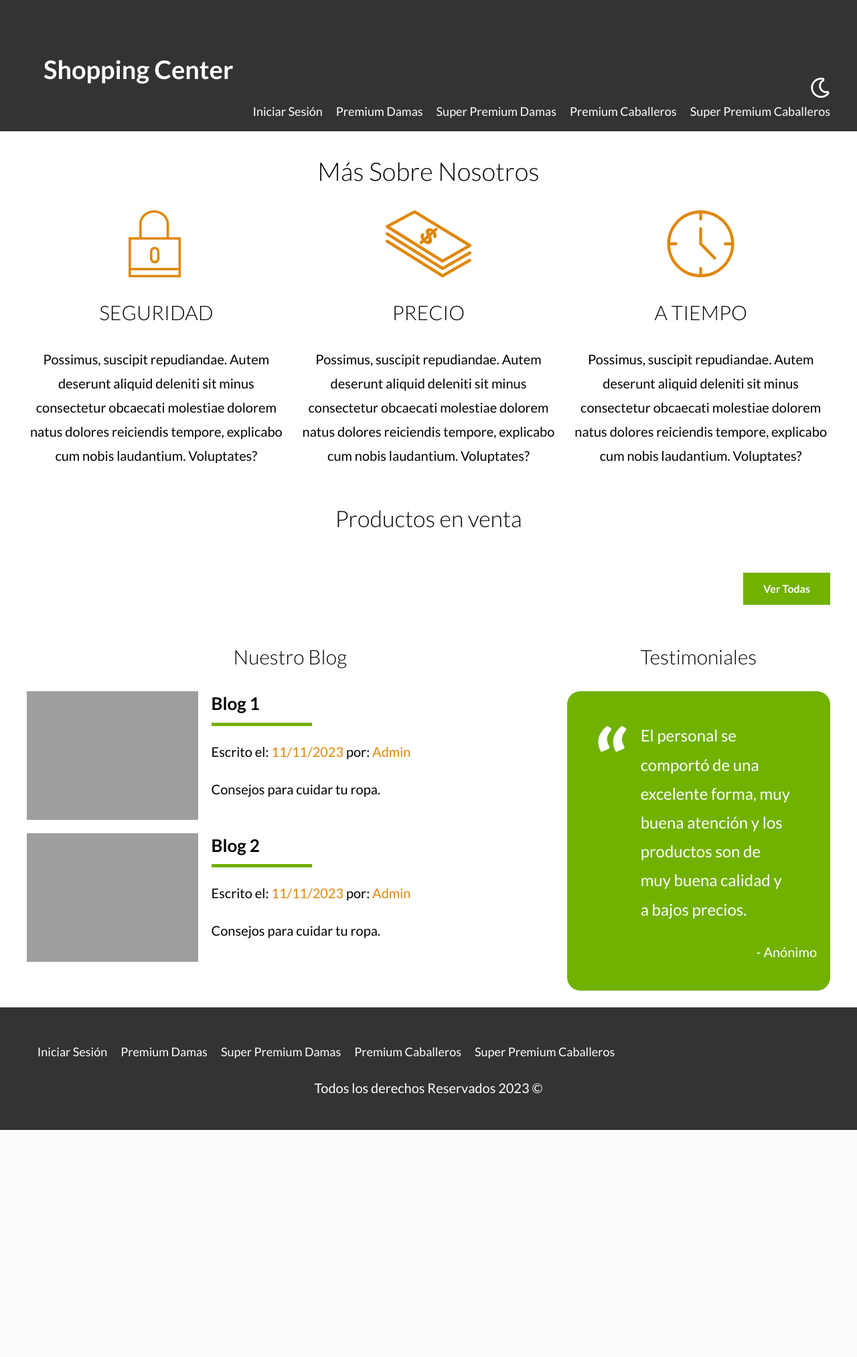
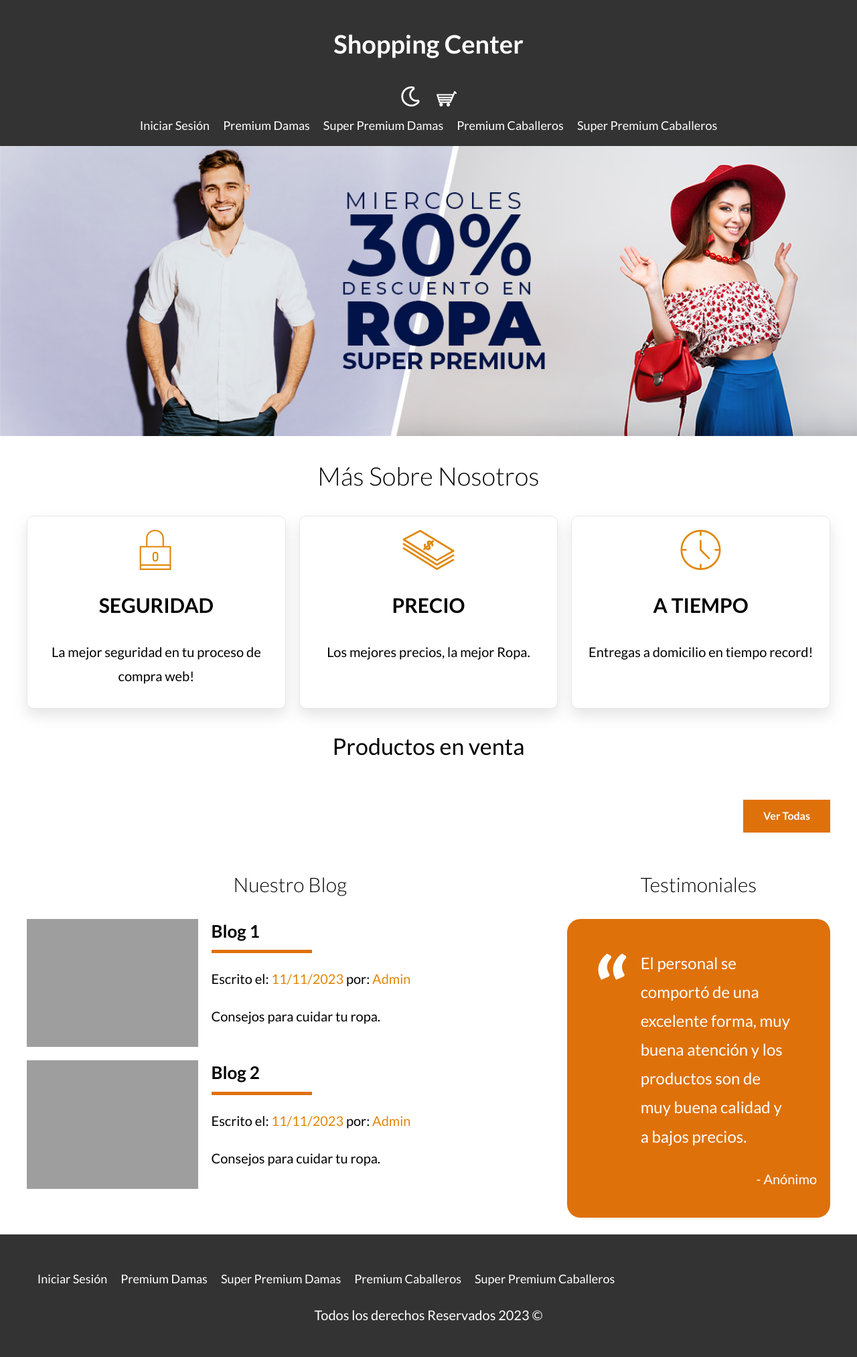
Before and after one commit to SaraiFlores0/ShoppinCenter, a PHP site: template views/paginas/index.php in a window 1280 px wide. Shown: the whole page at 67% size. Before the commit the page ends 1687 px from the top, so only its background shows below. Run offline with PHP 8.4, Linux system fonts and the light colour scheme; the template is opened without the code that fills it, so the values that code supplies are empty; grey boxes are pictures that could not be loaded.

Commit message:
cambios en disenio home y  recursos

```diff
--- a/includes/config/database.php
+++ b/includes/config/database.php
@@ -1,7 +1,7 @@
 <?php
 
 function conectarDB() : mysqli {
-    $db = new mysqli('localhost', 'root', '', 'ShoppingCenter', 3308);
+    $db = new mysqli('localhost', 'root', '', 'ShoppingCenter', 3306);
 
     if(!$db) {
         echo "Error no se pudo conectar";
--- a/src/scss/base/_botones.scss
+++ b/src/scss/base/_botones.scss
@@ -4,6 +4,9 @@
 
 .boton-amarillo-block {
     @include boton($amarillo, block);
+    border-radius: 12px;
+    box-shadow: 0px 10px 20px rgba(201, 128, 34, 0.356);
+    transition: .4s;
 }
 
 .boton-verde {
--- a/src/scss/base/_variables.scss
+++ b/src/scss/base/_variables.scss
@@ -12,7 +12,7 @@ $desktop: 1024px;
 // Colores
 $negro: #000000;
 $amarillo: #E08709;;
-$verde: #71B100;
+$verde: #df710a;
 $blanco: #FFFFFF;
 $gris: #e1e1e1;
 $grisOscuro: #333333;
--- a/src/scss/layout/_header.scss
+++ b/src/scss/layout/_header.scss
@@ -14,12 +14,12 @@
         background-size: cover;
 
         @include tablet {
-            min-height: 70rem;
+            min-height: unset;
         }
 
         .contenido-header {
             @include tablet {
-                min-height: 70rem;
+                min-height: unset;
             }
         }
     }
@@ -31,10 +31,10 @@
     justify-content: space-between;
 
     h1 {
-        text-align: left;
+        text-align: center;
         color: $blanco;
         font-weight: $bold;
-        line-height: 2;
-        max-width: 60rem;
+        line-height: 20px;
+        max-width: 100%;
     }
 }
--- a/src/scss/layout/_iconos.scss
+++ b/src/scss/layout/_iconos.scss
@@ -5,11 +5,17 @@
 }
 
 .icono {
+    border: 1px solid rgba(214, 214, 214, 0.548);
+    border-radius: 10px;
+    padding: 10px;
     text-align: center;
+    box-shadow: 0px 10px 20px rgba(182, 182, 182, 0.356);
     img {
-        height: 10rem;
+        padding-top: 10px;
+        height: 7rem;
     }
     h3 {
         text-transform: uppercase;
+        font-weight: 700;
     }
 }
--- a/src/scss/layout/_navegacion.scss
+++ b/src/scss/layout/_navegacion.scss
@@ -4,10 +4,13 @@
     align-items: center;
 
     @include tablet {
-        align-items: flex-end;
+
     }
 
     .dark-mode-boton {
+        display: inline;
+        margin-left: 10px;
+        margin-right: 10px;
         width: 3rem;
         margin-top: 3rem;
         margin-bottom: 2rem;
@@ -22,12 +25,18 @@
         }
     }
 }
+.logo
+{
+    width: 100%;
+    text-align: center;
+}
+.barra {
 
-.barra {
-    display: flex;
+    display: block;
     flex-direction: column;
     align-items: center;
-    padding-top: 3rem;
+    padding-top: 20px;
+    text-align: center;
     @include tablet {
         flex-direction: row;
         justify-content: space-between;
--- a/views/layout.php
+++ b/views/layout.php
@@ -30,16 +30,22 @@ use Model\Usuario;
     <header class="header efecto-oscuro <?php echo $inicio  ? 'inicio' : ''; ?>">
         <div class="contenedor contenido-header">
             <div class="barra">
-                <a href="/">
+                <a href="/" class="logo">
                     <h1>Shopping Center</h1>
                 </a>
+                <br>
 
                 <div class="mobile-menu">
                     <img src="../build/img/barras.svg" alt="icono menu responsive">
                 </div>
 
                 <div class="derecha">
+                    <div >
                     <img class="dark-mode-boton" src="/build/img/dark-mode.svg">
+                    <img class="dark-mode-boton" src="/build/img/carrito.svg">
+
+                    </div>
+
                     <nav class="navegacion">
                         <a href="/loginUsuario">Iniciar Sesión</a>
                         <a href="/">Premium Damas</a>
--- a/views/paginas/index.php
+++ b/views/paginas/index.php
@@ -1,27 +1,29 @@
+<img src="build/img/ban1.jpg" alt="">
 <main class="contenedor seccion">
+
     <h1>Más Sobre Nosotros</h1>
 
     <div class="iconos-nosotros">
         <div class="icono">
             <img src="build/img/icono1.svg" alt="Icono seguridad" loading="lazy">
             <h3>Seguridad</h3>
-            <p>Possimus, suscipit repudiandae. Autem deserunt aliquid deleniti sit minus consectetur obcaecati molestiae dolorem natus dolores reiciendis tempore, explicabo cum nobis laudantium. Voluptates?</p>
+            <p>La mejor seguridad en tu proceso de compra web!</p>
         </div>
         <div class="icono">
             <img src="build/img/icono2.svg" alt="Icono Precio" loading="lazy">
             <h3>Precio</h3>
-            <p>Possimus, suscipit repudiandae. Autem deserunt aliquid deleniti sit minus consectetur obcaecati molestiae dolorem natus dolores reiciendis tempore, explicabo cum nobis laudantium. Voluptates?</p>
+            <p>Los mejores precios, la mejor Ropa.</p>
         </div>
         <div class="icono">
             <img src="build/img/icono3.svg" alt="Icono Tiempo" loading="lazy">
             <h3>A Tiempo</h3>
-            <p>Possimus, suscipit repudiandae. Autem deserunt aliquid deleniti sit minus consectetur obcaecati molestiae dolorem natus dolores reiciendis tempore, explicabo cum nobis laudantium. Voluptates?</p>
+            <p>Entregas a domicilio en tiempo record!</p>
         </div>
     </div>
 </main>
 
 <section class="seccion contenedor">
-    <h2>Productos en venta</h2>
+    <h2><strong>Productos en venta</strong></h2>
 
     <?php
         include 'listado.php';
--- a/views/paginas/listado.php
+++ b/views/paginas/listado.php
@@ -1,8 +1,9 @@
 <div class="contenedor-productos">
     <?php foreach ($productos as $producto) : ?>
         <div class="producto">
-            <img loading="lazy" src="/imagenes/<?php echo $producto->imagen; ?>" alt="producto">
-
+            <div class="imgcont">
+            <img class="productimg" loading="lazy" src="/imagenes/<?php echo $producto->imagen; ?>" alt="producto">
+            </div>
             <div class="contenido-producto">
                 <h3><?php echo $producto->nombre; ?></h3>
                 <p><?php echo $producto->descripcion; ?></p>
```
Also changed, not shown: src/scss/layout/_productos.scss (+24 -2 lines), public/build/css/app.css, src/img/ban1.jpg (added), src/img/carrito.svg (added), 5 other files.
